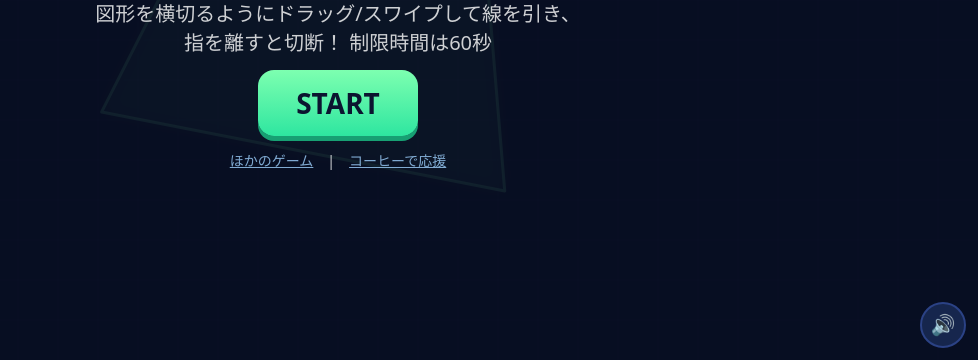
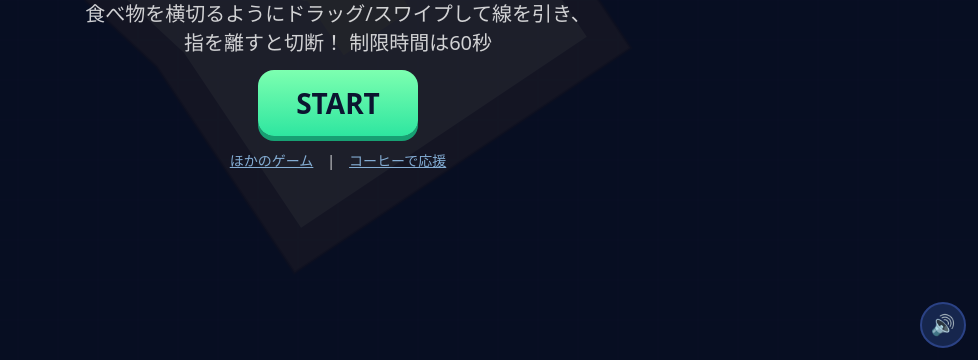
Before and after one commit to tukimori19/games, a plain HTML site: page public/mirrorcut/index.html in a window 1280 px wide. Shown: the part 440-800 px from the top of the page, without its empty margins (302-1280 px from the left). Drawn offline with Linux system fonts and the light colour scheme.

Commit message:
Mirror Cut: food themed shapes (15 foods)
Co-Authored-By: Claude Sonnet 5.5 <noreply@anthropic.com>
Claude-Session: https://claude.ai/code/session_01AV3JqhWhT4Lurx6tq75xdc

```diff
--- a/public/mirrorcut/index.html
+++ b/public/mirrorcut/index.html
@@ -3,8 +3,8 @@
 <head>
 <meta charset="utf-8">
 <meta name="viewport" content="width=device-width,initial-scale=1,viewport-fit=cover,user-scalable=no">
-<title>ミラー・カット｜一刀両断・対称パズル</title>
-<meta name="description" content="図形を1本の線で、ぴったり50%:50%に切れ！ 60秒の脳トレスコアアタック。">
+<title>ミラー・カット｜食べ物を半分こ！一刀両断パズル</title>
+<meta name="description" content="ピザもケーキも、1本の線でぴったり50%:50%に切れ！ 60秒の脳トレスコアアタック。">
 <style>
 *{box-sizing:border-box;-webkit-tap-highlight-color:transparent}
 html,body{margin:0;height:100%;background:#0b1530;color:#fff;font-family:"Hiragino Sans","Yu Gothic",system-ui,sans-serif;overflow:hidden;touch-action:none;user-select:none;-webkit-user-select:none}
@@ -50,9 +50,9 @@ a.bmc{background:#ffdd00;color:#222}
 
 <div class="ov" id="title">
   <h1>ミラー・カット</h1>
-  <div class="sub">一刀両断・対称パズル</div>
+  <div class="sub">ピザもケーキもぴったり半分こ！</div>
   <div class="rule">50% : 50% で<br>真っ二つに切れ！</div>
-  <div class="sub">図形を横切るようにドラッグ/スワイプして線を引き、<br>指を離すと切断！ 制限時間は60秒</div>
+  <div class="sub">食べ物を横切るようにドラッグ/スワイプして線を引き、<br>指を離すと切断！ 制限時間は60秒</div>
   <button class="btn" id="start">START</button>
   <div class="links"><a href="../">ほかのゲーム</a>　|　<a href="https://buymeacoffee.com/tukimori" target="_blank" rel="noopener noreferrer">コーヒーで応援</a></div>
 </div>
@@ -108,34 +108,46 @@ const rnd=(a,b)=>a+Math.random()*(b-a);
 const area=p=>{let s=0;for(let i=0;i<p.length;i++){const a=p[i],b=p[(i+1)%p.length];s+=a[0]*b[1]-b[0]*a[1]}return Math.abs(s)/2};
 // keep points with nx*x+ny*y-c >= 0 (Sutherland-Hodgman; area is exact even for concave polygons)
 function clip(p,nx,ny,c){const o=[];for(let i=0;i<p.length;i++){const a=p[i],b=p[(i+1)%p.length];const da=nx*a[0]+ny*a[1]-c,db=nx*b[0]+ny*b[1]-c;if(da>=0)o.push(a);if((da>=0)!==(db>=0)){const t=da/(da-db);o.push([a[0]+(b[0]-a[0])*t,a[1]+(b[1]-a[1])*t])}}return o}
-const SHAPES={
- square:()=>[[-1,-1],[1,-1],[1,1],[-1,1]],
- rect:()=>{const w=rnd(1,1.4),h=rnd(.45,.7);return[[-w,-h],[w,-h],[w,h],[-w,h]]},
- tri:()=>[[0,-1.1],[1.1,.9],[-1.1,.9]],
- L:()=>[[-1,-1],[-.3,-1],[-.3,.3],[1,.3],[1,1],[-1,1]],
- T:()=>[[-1.1,-1],[1.1,-1],[1.1,-.35],[.35,-.35],[.35,1],[-.35,1],[-.35,-.35],[-1.1,-.35]],
- plus:()=>{const a=.4;return[[-a,-1],[a,-1],[a,-a],[1,-a],[1,a],[a,a],[a,1],[-a,1],[-a,a],[-1,a],[-1,-a],[-a,-a]]},
- star:()=>{const n=Math.random()<.5?5:6,ir=rnd(.38,.55),p=[];for(let i=0;i<n*2;i++){const r=i%2?ir:1.15,a=-Math.PI/2+i*Math.PI/n;p.push([Math.cos(a)*r,Math.sin(a)*r])}return p},
- arrow:()=>[[-1.2,-.35],[.2,-.35],[.2,-.9],[1.2,0],[.2,.9],[.2,.35],[-1.2,.35]],
- trap:()=>[[-.6,-.8],[.6,-.8],[1.2,.8],[-1.2,.8]],
- blob:()=>{const n=Math.floor(rnd(6,10)),p=[];for(let i=0;i<n;i++){const a=i/n*Math.PI*2+rnd(-.2,.2),r=rnd(.55,1.15);p.push([Math.cos(a)*r,Math.sin(a)*r])}return p},
- poly:()=>{const n=Math.floor(rnd(5,8)),p=[];for(let i=0;i<n;i++){const a=i/n*Math.PI*2+rnd(-.25,.25),r=rnd(.7,1.15);p.push([Math.cos(a)*r,Math.sin(a)*r])}return p}
+const TAU=Math.PI*2;
+const scl=(p,k)=>p.map(q=>[q[0]*k,q[1]*k]);
+function circ(n,r,cx,cy,a0,a1){const o=[];for(let i=0;i<=n;i++){const a=a0+(a1-a0)*i/n;o.push([cx+Math.cos(a)*r,cy+Math.sin(a)*r])}return o}
+function chaikin(p,it){for(let k=0;k<it;k++){const o=[];for(let i=0;i<p.length;i++){const a=p[i],b=p[(i+1)%p.length];o.push([a[0]*.75+b[0]*.25,a[1]*.75+b[1]*.25],[a[0]*.25+b[0]*.75,a[1]*.25+b[1]*.75])}p=o}return p}
+function pth(p){g.beginPath();p.forEach((q,i)=>i?g.lineTo(q[0],q[1]):g.moveTo(q[0],q[1]));g.closePath()}
+function fp(p,col){pth(p);g.fillStyle=col;g.fill()}
+function dot(x,y,r,col){g.beginPath();g.arc(x,y,r,0,TAU);g.fillStyle=col;g.fill()}
+function inset(p,col,w){g.save();pth(p);g.clip();g.lineWidth=w*2;g.strokeStyle=col;g.lineJoin='round';g.stroke();g.restore()}
+function ln(x1,y1,x2,y2,col,w){g.beginPath();g.moveTo(x1,y1);g.lineTo(x2,y2);g.lineWidth=w;g.strokeStyle=col;g.lineCap='round';g.stroke()}
+function band(p,y0,y1,col){g.save();pth(p);g.clip();g.fillStyle=col;g.fillRect(-3,y0,6,y1-y0);g.restore()}
+const FOODS={
+ pizza:{ja:'ピザ',col:'#ffcf4f',gen:()=>circ(56,1,0,0,0,TAU).slice(0,-1),paint(p,D){fp(p,'#ffcf4f');D.slice(0,7).forEach(d=>{dot(d[0],d[1],.13*d[2],'#d6453d');dot(d[0]+.03,d[1]-.03,.035,'#f08b7e')});D.slice(7,12).forEach(d=>dot(d[0],d[1],.05,'#4aa84a'));inset(p,'#e59a3c',.13)}},
+ pizzaBite:{ja:'かじられたピザ',col:'#ffcf4f',gen:()=>{const a0=rnd(0,TAU),w=rnd(.9,1.5);return[[0,0]].concat(circ(48,1,0,0,a0+w,a0+TAU))},paint(p,D){FOODS.pizza.paint(p,D)}},
+ choco:{ja:'板チョコ',col:'#8a5136',gen:()=>{const h=rnd(.55,.75);return[[-1,-h],[1,-h],[1,h],[-1,h]]},paint(p,D){fp(p,'#6a3b25');const h=Math.abs(p[0][1]);for(let i=-1;i<=1;i+=.5)ln(i,-h,i,h,'#4a2616',.05);ln(-1,0,1,0,'#4a2616',.05);inset(p,'#8a5136',.07)}},
+ cakeSq:{ja:'ケーキ',col:'#ff9ec4',gen:()=>[[-.95,-.95],[.95,-.95],[.95,.95],[-.95,.95]],paint(p,D){fp(p,'#fff3df');inset(p,'#ff9ec4',.22);[[-.6,-.6],[.6,-.6],[-.6,.6],[.6,.6]].forEach(c=>{dot(c[0],c[1],.15,'#e8344e');dot(c[0]-.04,c[1]-.04,.04,'#ff9aa8');ln(c[0]-.08,c[1]-.15,c[0]+.08,c[1]-.15,'#3fa34d',.06)});D.slice(0,6).forEach(d=>dot(d[0]*.6,d[1]*.6,.03,'#fff'))}},
+ cakeSlice:{ja:'ショートケーキ',col:'#ff9ec4',gen:()=>[[0,-1],[1.05,.8],[-1.05,.8]],paint(p,D){fp(p,'#ffe3b3');band(p,.05,.2,'#fff');band(p,.3,.45,'#ff9ec4');band(p,.55,.7,'#fff');dot(0,-.45,.17,'#e8344e');dot(-.05,-.5,.04,'#ff9aa8');ln(-.1,-.62,.1,-.62,'#3fa34d',.07);inset(p,'#d9a05b',.05)}},
+ sandwich:{ja:'サンドイッチ',col:'#f3c982',gen:()=>[[-1,-.9],[1,.9],[-1,.9]],paint(p,D){fp(p,'#f3c982');band(p,-.5,-.3,'#78cf5f');band(p,-.3,-.1,'#ee5a4a');band(p,-.1,.1,'#ffd84a');band(p,.1,.3,'#f4a0a0');band(p,.3,.45,'#78cf5f');inset(p,'#c98a45',.1)}},
+ melon:{ja:'スイカ',col:'#ff5a6a',gen:()=>circ(44,1,0,.5,Math.PI,TAU),paint(p,D){fp(p,'#ff5a6a');D.slice(0,9).forEach(d=>{g.save();g.translate(d[0]*.85,.25-Math.abs(d[1])*.6);g.rotate(d[3]);g.scale(1,1.8);dot(0,0,.035,'#222');g.restore()});inset(p,'#eaf7d0',.16);inset(p,'#2e9e4f',.08)}},
+ toast:{ja:'トースト',col:'#e0a85c',gen:()=>[[-.9,.95],[.9,.95],[.9,-.1],[1,-.5],[.7,-.85],[.3,-.8],[0,-.65],[-.3,-.8],[-.7,-.85],[-1,-.5],[-.9,-.1]],paint(p,D){fp(p,'#c98a45');fp(scl(p,.85),'#ffe6a8');g.save();g.translate(-.18,.0);g.fillStyle='#ffe066';g.fillRect(0,0,.36,.3);g.restore();ln(-.18,0,.18,0,'#fff3a0',.04)}},
+ onigiri:{ja:'おにぎり',col:'#fffdf5',gen:()=>chaikin([[0,-.95],[.98,.8],[-.98,.8]],3),paint(p,D){fp(p,'#fffdf5');D.slice(0,7).forEach(d=>dot(d[0]*.7,d[1]*.7-.1,.025,'#e5dfcc'));band(p,.1,1.2,'#1d2a29');inset(p,'#d8d2c0',.04)}},
+ cheese:{ja:'チーズ',col:'#ffd54a',gen:()=>[[-1.1,.55],[1.1,.55],[1.1,-.1],[-1.1,-.65]],paint(p,D){fp(p,'#ffcf3f');D.slice(0,6).forEach(d=>dot(d[0]*1.3,d[1]*.45+.1,.09*d[2],'#e0a416'));inset(p,'#ffe27a',.1)}},
+ cookie:{ja:'かじりクッキー',col:'#d9964a',gen:()=>{const bs=[];for(let i=0;i<3;i++)bs.push([rnd(0,TAU),rnd(.2,.32),rnd(.3,.5)]);const o=[];for(let i=0;i<72;i++){const a=i/72*TAU;let r=1;bs.forEach(b=>{let d=Math.abs(((a-b[0]+Math.PI)%TAU+TAU)%TAU-Math.PI);r-=b[1]*Math.max(0,1-(d/b[2])**2)});o.push([Math.cos(a)*r,Math.sin(a)*r])}return o},paint(p,D){fp(p,'#d9964a');D.slice(0,9).forEach(d=>dot(d[0],d[1],.075*d[2],'#5a3420'));inset(p,'#c07e35',.07)}},
+ croissant:{ja:'クロワッサン',col:'#e3a23f',gen:()=>{const o=[];for(let i=0;i<=30;i++){const t=Math.PI-Math.PI*i/30;o.push([Math.cos(t),.45-.95*Math.sin(t)])}for(let i=1;i<30;i++){const t=Math.PI*i/30;o.push([Math.cos(t),.45-.42*Math.sin(t)])}return o},paint(p,D){fp(p,'#e3a23f');[.22,.4,.6,.78].forEach(f=>{const t=Math.PI*f;ln(Math.cos(t),.45-.95*Math.sin(t),Math.cos(t),.45-.42*Math.sin(t),'#b9772a',.06)});inset(p,'#c98a2b',.05);inset(p,'#f2c36a',.02)}},
+ heart:{ja:'ハートクッキー',col:'#ff8fb3',gen:()=>{const o=[];for(let i=0;i<64;i++){const t=i/64*TAU;o.push([1.08*16*Math.pow(Math.sin(t),3)/17,1.08*(-(13*Math.cos(t)-5*Math.cos(2*t)-2*Math.cos(3*t)-Math.cos(4*t))/17)-.2])}return o},paint(p,D){fp(p,'#ff8fb3');inset(p,'#ffd0e0',.12);const cs=['#fff','#ffe45c','#7dffb0','#8cc8ff'];D.slice(0,10).forEach((d,i)=>ln(d[0]*.8,d[1]*.8-.1,d[0]*.8+.07,d[1]*.8-.04,cs[i%4],.035))}},
+ star:{ja:'スタークッキー',col:'#ffd24d',gen:()=>{const o=[];for(let i=0;i<10;i++){const r=i%2?.5:1.1,a=-Math.PI/2+i*Math.PI/5;o.push([Math.cos(a)*r,Math.sin(a)*r+.1])}return o},paint(p,D){fp(p,'#ffd24d');inset(p,'#f0a830',.07);const cs=['#ff5c8a','#4df3ff','#fff'];D.slice(0,8).forEach((d,i)=>ln(d[0]*.45,d[1]*.45+.1,d[0]*.45+.06,d[1]*.45+.13,cs[i%3],.04))}},
+ brownie:{ja:'ブラウニー',col:'#7a4a30',gen:()=>[[-1,-1],[-.3,-1],[-.3,.3],[1,.3],[1,1],[-1,1]],paint(p,D){fp(p,'#5b3320');inset(p,'#7a4a30',.1);D.slice(0,10).forEach(d=>dot(d[0]*1.1,d[1]*1.1,.06*d[2],'#c9a06a'))}}
 };
-const EASY=['square','rect','tri','trap','poly'],MID=['L','arrow','blob','T'],HARD=['star','plus','blob','T','L'];
-const COLORS=['#4df3ff','#ff5cf0','#7dffb0','#ffe45c','#ff8c5c','#a98bff','#5cb8ff'];
-let shape=null; // {unit:[[x,y]], rot, sx, sy, color, born}
-function norm(p){ // center on bbox mid, scale so the max extent is 1
-  let x0=1e9,x1=-1e9,y0=1e9,y1=-1e9;p.forEach(q=>{x0=Math.min(x0,q[0]);x1=Math.max(x1,q[0]);y0=Math.min(y0,q[1]);y1=Math.max(y1,q[1])});
-  const cx=(x0+x1)/2,cy=(y0+y1)/2,m=Math.max(x1-x0,y1-y0)/2;return p.map(q=>[(q[0]-cx)/m,(q[1]-cy)/m])}
-function newShape(){
-  const pool=stats.cuts<4?EASY:stats.cuts<10?EASY.concat(MID):MID.concat(HARD,EASY.slice(0,2));
-  const k=pool[Math.floor(Math.random()*pool.length)];
-  let u=norm(SHAPES[k]());
-  shape={unit:u,rot:rnd(0,Math.PI*2),sx:rnd(.85,1.15),sy:rnd(.85,1.15),color:COLORS[Math.floor(Math.random()*COLORS.length)],born:performance.now()};
+const EASY=['pizza','choco','cakeSq','sandwich','melon','toast','cakeSlice'],MID=['onigiri','cheese','pizzaBite','cookie'],HARD=['croissant','heart','star','brownie'];
+let shape=null;
+function newShape(force){
+  const pool=stats.cuts<4?EASY:stats.cuts<10?EASY.concat(MID):MID.concat(HARD,EASY.slice(0,3));
+  const k=force||pool[Math.floor(Math.random()*pool.length)],F=FOODS[k];
+  const D=[];for(let i=0;i<16;i++){const a=rnd(0,TAU),r=Math.sqrt(Math.random())*.72;D.push([Math.cos(a)*r,Math.sin(a)*r,rnd(.75,1.15),rnd(0,TAU)])}
+  shape={kind:k,unit:F.gen(),deco:D,rot:rnd(0,TAU),sx:rnd(.92,1.08),sy:rnd(.92,1.08),col:F.col,born:performance.now()};
 }
-function scr(sc){ // unit -> screen coords
-  const S=Math.min(W,H*.82)*.36*(sc||1),cx=W/2,cy=H/2+Math.min(14,H*.02),c=Math.cos(shape.rot),s=Math.sin(shape.rot);
-  return shape.unit.map(([x,y])=>{x*=shape.sx;y*=shape.sy;return[cx+(x*c-y*s)*S,cy+(x*s+y*c)*S]})}
+function tfm(sc){return{S:Math.min(W,H*.82)*.36*(sc||1),cx:W/2,cy:H/2+Math.min(14,H*.02),rot:shape.rot,sx:shape.sx,sy:shape.sy}}
+function scr(sc){
+  const T=tfm(sc),c=Math.cos(T.rot),s=Math.sin(T.rot);
+  return shape.unit.map(([x,y])=>{x*=T.sx;y*=T.sy;return[T.cx+(x*c-y*s)*T.S,T.cy+(x*s+y*c)*T.S]})}
+function paintFood(kind,unit,deco,T){g.save();g.translate(T.cx,T.cy);g.rotate(T.rot);g.scale(T.S*T.sx,T.S*T.sy);FOODS[kind].paint(unit,deco);g.restore()}
 function split(poly,p1,p2){
   const dx=p2[0]-p1[0],dy=p2[1]-p1[1],L=Math.hypot(dx,dy);if(L<1)return null;
   const nx=-dy/L,ny=dx/L,c=nx*p1[0]+ny*p1[1];
@@ -176,7 +188,7 @@ cv.addEventListener('pointerup',up);cv.addEventListener('pointercancel',e=>{if(d
 function doCut(a,b){
   if(Math.hypot(b[0]-a[0],b[1]-a[1])<24)return;
   const poly=scr(1),r=split(poly,a,b);
-  if(!r||r.aA<1||r.aB<1){sfx.noCut();msg('図形を横切って！',null,'#9fd2ff',true);return}
+  if(!r||r.aA<1||r.aB<1){sfx.noCut();msg('食べ物を横切って！',null,'#9fd2ff',true);return}
   sfx.swish();
   const pa=r.aA/r.t*100,pb=100-pa,err=Math.abs(pa-50);
   let grade,col;
@@ -190,10 +202,9 @@ function doCut(a,b){
   $('combo').textContent=combo>=2?combo+' COMBO!':'';
   setHud();
   // pieces fly apart along the cut normal
-  const sp=(pa>=pb?1:1);
-  pieces.push({p:r.A,vx:r.nx*160,vy:r.ny*160-60,vr:rnd(-.6,.6),rot:0,life:0,col:shape.color});
-  pieces.push({p:r.B,vx:-r.nx*160,vy:-r.ny*160-60,vr:rnd(-.6,.6),rot:0,life:0,col:shape.color});
-  burst(a,b,grade,shape.color);
+  const T=tfm(1),mk=(P,k)=>{let cx=0,cy=0;P.forEach(t=>{cx+=t[0];cy+=t[1]});cx/=P.length;cy/=P.length;pieces.push({p:P,T,kind:shape.kind,unit:shape.unit,deco:shape.deco,col:shape.col,pcx:cx,pcy:cy,x:0,y:0,ang:0,vx:k*r.nx*160,vy:k*r.ny*160-60,vr:rnd(-.7,.7),life:0})};
+  mk(r.A,1);mk(r.B,-1);
+  burst(a,b,grade,shape.col);
   msg(grade,pa.toFixed(1)+'% : '+pb.toFixed(1)+'%',col);
   shape=null;lock=true;
   setTimeout(()=>{if(state==='play'){newShape();lock=false}},grade==='MISS...'?650:520);
@@ -229,15 +240,18 @@ function frame(now){
   // shape
   if(shape&&state!=='title'){
     const age=Math.min((now-shape.born)/260,1),e=1-Math.pow(1-age,3),sc=.3+.7*e;
-    const p=scr(sc);drawPoly(p,hexA(shape.color,.28),shape.color,shape.color,e);
+    const p=scr(sc);drawPoly(p,shape.col,shape.col,shape.col,e);
+    g.save();g.globalAlpha=e;pth(p);g.clip();paintFood(shape.kind,shape.unit,shape.deco,tfm(sc));g.restore();
+    g.save();g.globalAlpha=e;pth(p);g.lineWidth=3;g.strokeStyle='#4a2a16';g.lineJoin='round';g.stroke();g.restore();
+    if(state==='play'){g.save();g.globalAlpha=.6*e;g.fillStyle='#fff';g.font='700 '+Math.max(15,Math.min(22,W*.045))+'px system-ui,sans-serif';g.textAlign='center';g.fillText(FOODS[shape.kind].ja,W/2,Math.max(104,H*.5-Math.min(W,H*.82)*.36*1.5));g.restore()}
   }else if(!shape&&state==='title'){newShape()}
-  if(shape&&state==='title'){shape.rot+=dt*.4;const p=scr(1);drawPoly(p,hexA(shape.color,.2),shape.color,shape.color,.6)}
+  if(shape&&state==='title'){shape.rot+=dt*.4;const p=scr(1);g.save();g.globalAlpha=.55;g.save();pth(p);g.clip();paintFood(shape.kind,shape.unit,shape.deco,tfm(1));g.restore();pth(p);g.lineWidth=3;g.strokeStyle='#4a2a16';g.stroke();g.restore()}
   // flying pieces
   for(let i=pieces.length-1;i>=0;i--){const q=pieces[i];q.life+=dt;if(q.life>.9){pieces.splice(i,1);continue}
-    q.vy+=500*dt;let cx=0,cy=0;q.p.forEach(t=>{cx+=t[0];cy+=t[1]});cx/=q.p.length;cy/=q.p.length;
-    q.rot+=q.vr*dt;const c=Math.cos(q.vr*dt),s=Math.sin(q.vr*dt);
-    q.p=q.p.map(t=>{const x=t[0]-cx,y=t[1]-cy;return[cx+x*c-y*s+q.vx*dt,cy+x*s+y*c+q.vy*dt]});
-    drawPoly(q.p,hexA(q.col,.35),q.col,q.col,Math.max(0,1-q.life/.9))}
+    q.vy+=500*dt;q.x+=q.vx*dt;q.y+=q.vy*dt;q.ang+=q.vr*dt;
+    g.save();g.globalAlpha=Math.max(0,1-q.life/.9);g.translate(q.pcx+q.x,q.pcy+q.y);g.rotate(q.ang);g.translate(-q.pcx,-q.pcy);
+    g.save();pth(q.p);g.clip();paintFood(q.kind,q.unit,q.deco,q.T);g.restore();
+    pth(q.p);g.lineWidth=3;g.strokeStyle='#4a2a16';g.lineJoin='round';g.stroke();g.restore()}
   // particles
   for(let i=parts.length-1;i>=0;i--){const q=parts[i];q.life+=dt;if(q.life>q.max){parts.splice(i,1);continue}
     q.vy+=400*dt;q.x+=q.vx*dt;q.y+=q.vy*dt;g.globalAlpha=1-q.life/q.max;g.fillStyle=q.c;g.fillRect(q.x-2,q.y-2,4,4)}
@@ -253,7 +267,7 @@ function frame(now){
   requestAnimationFrame(frame);
 }
 requestAnimationFrame(frame);
-window.__mc={get shape(){return shape?scr(1):null},get state(){return state},get lock(){return lock},get W(){return W},get H(){return H},split};
+window.__mc={get shape(){return shape?scr(1):null},get state(){return state},force(k){newShape(k);lock=false},kinds:Object.keys(FOODS),get lock(){return lock},get W(){return W},get H(){return H},split};
 })();
 </script>
 </body>
```
Also changed, not shown: public/index.html (+1 -1 lines).
